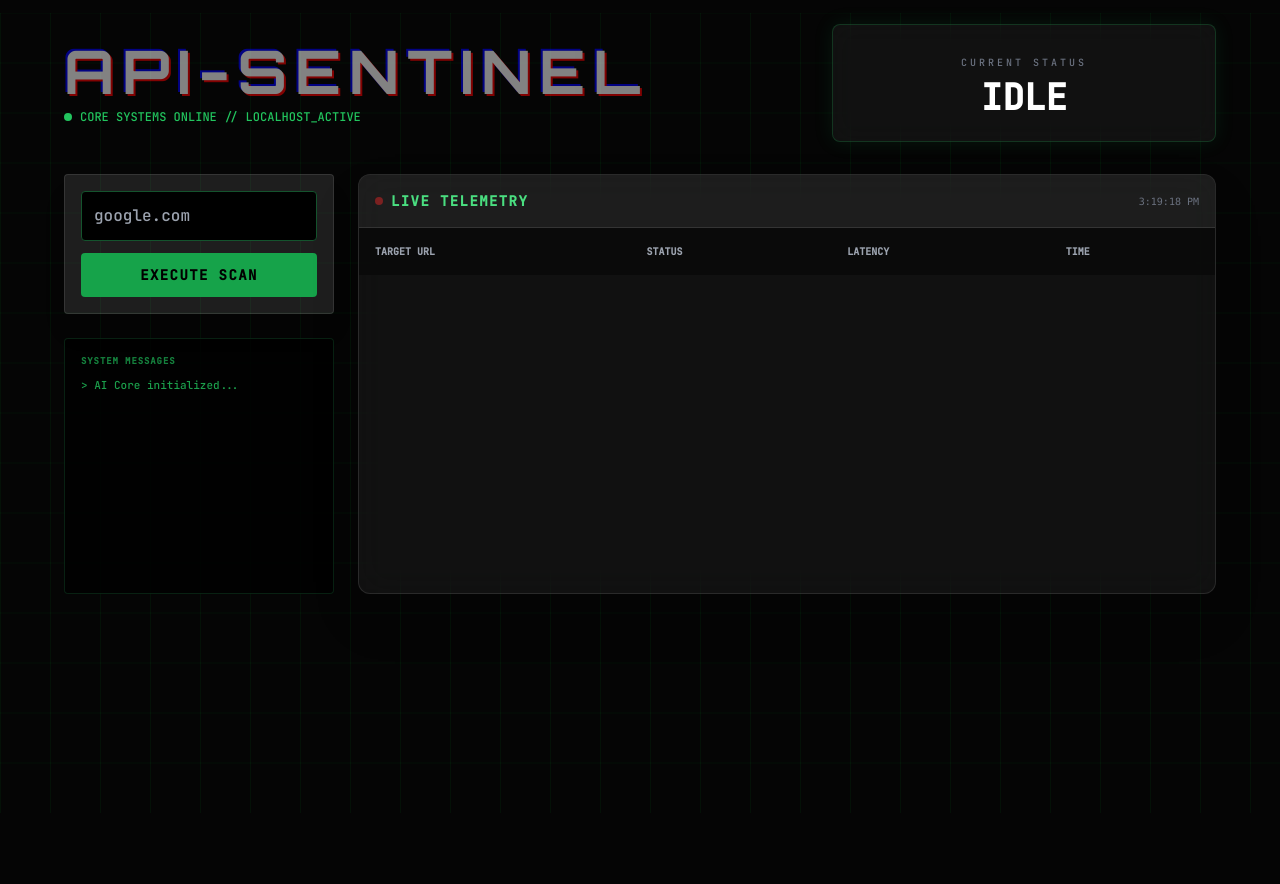
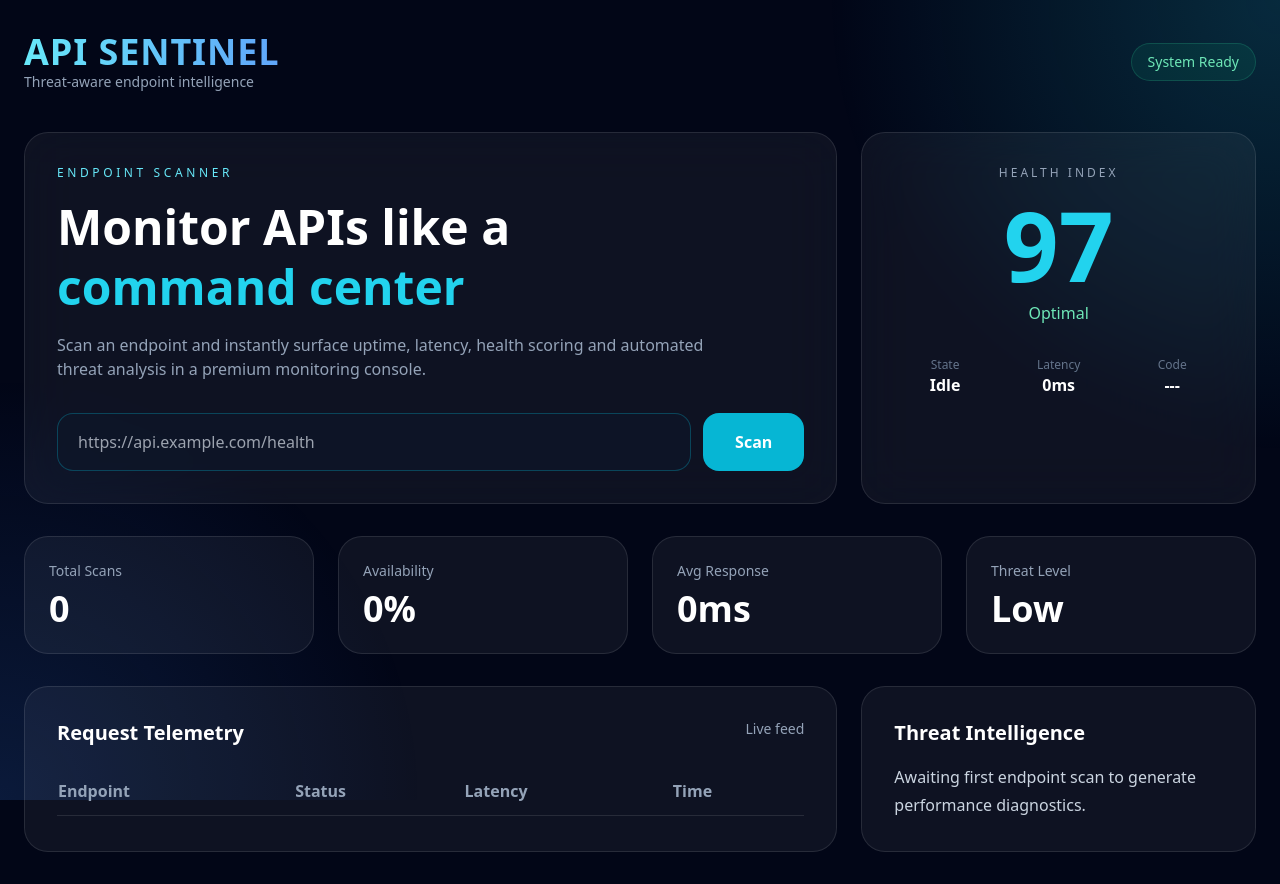
Before and after one commit to rajskillkamao-sys/api-sentinel, a website: page index.html in a window 1280 px wide. Before the commit the page ends 800 px from the top, so only its background shows below. Drawn offline with nearby package versions, Linux system fonts and the light colour scheme.

Commit message:
Upgrade API Sentinel premium UI

```diff
--- a/index.html
+++ b/index.html
@@ -2,194 +2,138 @@
 <html lang="en">
 
 <head>
-    <meta charset="UTF-8">
-    <title>API SENTINEL | PRO</title>
+    <meta charset="UTF-8" />
+    <meta name="viewport" content="width=device-width, initial-scale=1.0" />
+    <title>API Sentinel</title>
     <script src="https://cdn.tailwindcss.com"></script>
-    <style>
-        @import url('https://fonts.googleapis.com/css2?family=Orbitron:wght@400;700&family=JetBrains+Mono:wght@300;500&display=swap');
-
-        body {
-            font-family: 'JetBrains Mono', monospace;
-            background: #050505;
-            overflow-x: hidden;
-        }
-
-        .bg-grid {
-            position: fixed;
-            top: 0;
-            left: 0;
-            width: 100%;
-            height: 100%;
-            background-image: linear-gradient(rgba(0, 255, 65, 0.05) 1px, transparent 1px),
-                linear-gradient(90deg, rgba(0, 255, 65, 0.05) 1px, transparent 1px);
-            background-size: 50px 50px;
-            animation: moveGrid 20s linear infinite;
-            z-index: -1;
-        }
-
-        @keyframes moveGrid {
-            from {
-                transform: translateY(0);
-            }
-
-            to {
-                transform: translateY(50px);
-            }
-        }
-
-        .header-style {
-            font-family: 'Orbitron', sans-serif;
-            text-shadow: 2px 2px #ff0000, -2px -2px #0000ff;
-            letter-spacing: 0.5rem;
-        }
-
-        .glow-green {
-            text-shadow: 0 0 15px rgba(34, 197, 94, 0.8);
-        }
-
-        .fade-row {
-            animation: slideIn 0.3s ease-out forwards;
-        }
-
-        @keyframes slideIn {
-            from {
-                opacity: 0;
-                transform: translateX(-20px);
-            }
-
-            to {
-                opacity: 1;
-                transform: translateX(0);
-            }
-        }
-    </style>
 </head>
 
-<body class="text-white p-6">
-    <div class="bg-grid"></div>
-
-    <div class="max-w-6xl mx-auto flex flex-col md:flex-row justify-between items-center mb-8 gap-6">
-        <div class="text-center md:text-left">
-            <h1 class="text-4xl md:text-6xl font-black header-style animate-pulse mb-2">API-SENTINEL</h1>
-            <div class="flex items-center gap-2 text-green-500 text-xs">
-                <span class="inline-block w-2 h-2 bg-green-500 rounded-full animate-ping"></span>
-                CORE SYSTEMS ONLINE // LOCALHOST_ACTIVE
-            </div>
-        </div>
-
-        <div
-            class="bg-white/5 border border-green-500/20 backdrop-blur-md p-6 rounded-lg w-full max-w-sm text-center shadow-[0_0_20px_rgba(34,197,94,0.1)]">
-            <span class="text-gray-500 text-[10px] uppercase tracking-[0.3em]">Current Status</span>
-            <div id="status-display" class="text-4xl font-bold mt-1">IDLE</div>
-        </div>
+<body class="bg-slate-950 text-white min-h-screen overflow-hidden">
+    <div
+        class="fixed inset-0 bg-[radial-gradient(circle_at_top_right,rgba(34,211,238,0.18),transparent_30%),radial-gradient(circle_at_bottom_left,rgba(59,130,246,0.16),transparent_28%)]">
     </div>
 
-    <div class="max-w-6xl mx-auto grid grid-cols-1 lg:grid-cols-4 gap-6">
-        <div class="lg:col-span-1 space-y-6">
-            <div class="bg-white/10 p-4 rounded border border-white/10 shadow-xl">
-                <input id="url"
-                    class="w-full bg-black border border-green-900 p-3 text-green-400 rounded focus:border-green-400 outline-none mb-3 transition-all"
-                    placeholder="google.com">
-                <button onclick="checkAPI()"
-                    class="w-full bg-green-600 hover:bg-green-500 text-black font-bold py-3 rounded transform active:scale-95 transition-all uppercase text-sm tracking-widest">
-                    Execute Scan
-                </button>
+    <div class="relative max-w-7xl mx-auto px-6 py-8">
+        <header class="flex items-center justify-between mb-10">
+            <div>
+                <h1
+                    class="text-4xl font-bold tracking-wide bg-gradient-to-r from-cyan-300 to-blue-400 bg-clip-text text-transparent">
+                    API SENTINEL</h1>
+                <p class="text-slate-400 text-sm">Threat-aware endpoint intelligence</p>
+            </div>
+            <div class="px-4 py-2 rounded-full bg-emerald-500/10 border border-emerald-400/20 text-emerald-300 text-sm">
+                System Ready</div>
+        </header>
+
+        <section class="grid lg:grid-cols-3 gap-6 mb-8">
+            <div class="lg:col-span-2 bg-white/5 border border-white/10 rounded-3xl p-8 backdrop-blur-xl">
+                <p class="uppercase tracking-[0.3em] text-xs text-cyan-300">Endpoint scanner</p>
+                <h2 class="text-5xl font-bold mt-4 leading-tight">Monitor APIs like a<br><span
+                        class="text-cyan-400">command center</span></h2>
+                <p class="text-slate-400 mt-4 max-w-2xl">Scan an endpoint and instantly surface uptime, latency, health
+                    scoring and automated threat analysis in a premium monitoring console.</p>
+
+                <div class="mt-8 flex gap-3">
+                    <input id="url"
+                        class="flex-1 rounded-2xl px-5 py-4 bg-slate-900/70 border border-cyan-500/30 outline-none focus:border-cyan-400"
+                        placeholder="https://api.example.com/health" />
+                    <button onclick="checkAPI()"
+                        class="rounded-2xl px-8 py-4 bg-cyan-500 hover:bg-cyan-400 font-semibold transition">Scan</button>
+                </div>
             </div>
 
-            <div class="bg-black/80 border border-green-900/40 p-4 rounded h-64 overflow-hidden relative">
-                <div class="text-[9px] text-green-700 mb-2 font-bold uppercase tracking-widest">System Messages</div>
-                <div id="logs" class="text-[11px] text-green-500/80 leading-relaxed">
-                    <p>> AI Core initialized...</p>
+            <div class="bg-white/5 border border-white/10 rounded-3xl p-8 backdrop-blur-xl text-center">
+                <p class="text-slate-400 uppercase text-xs tracking-[0.25em]">Health Index</p>
+                <div id="scoreText" class="text-8xl font-bold text-cyan-400 mt-4">97</div>
+                <p id="healthLabel" class="text-emerald-300 mt-2">Optimal</p>
+                <div class="grid grid-cols-3 gap-3 mt-8 text-center">
+                    <div>
+                        <p class="text-xs text-slate-500">State</p>
+                        <p id="statusText" class="font-semibold">Idle</p>
+                    </div>
+                    <div>
+                        <p class="text-xs text-slate-500">Latency</p>
+                        <p id="latencyText" class="font-semibold">0ms</p>
+                    </div>
+                    <div>
+                        <p class="text-xs text-slate-500">Code</p>
+                        <p id="codeText" class="font-semibold">---</p>
+                    </div>
                 </div>
             </div>
-        </div>
+        </section>
 
-        <div
-            class="lg:col-span-3 bg-white/5 border border-white/10 backdrop-blur-lg rounded-xl overflow-hidden shadow-2xl">
-            <div class="bg-white/5 p-4 border-b border-white/10 flex justify-between items-center">
-                <h2 class="text-green-400 font-bold tracking-widest text-sm uppercase flex items-center gap-2">
-                    <span class="w-2 h-2 bg-red-600 rounded-full animate-pulse"></span> Live Telemetry
-                </h2>
-                <span class="text-[10px] text-gray-500 font-mono" id="clock">00:00:00</span>
+        <section class="grid lg:grid-cols-4 gap-6 mb-8">
+            <div class="bg-white/5 border border-white/10 rounded-3xl p-6">
+                <p class="text-slate-400 text-sm">Total Scans</p>
+                <p id="totalScans" class="text-4xl font-bold mt-2">0</p>
             </div>
-            <div class="overflow-x-auto">
+            <div class="bg-white/5 border border-white/10 rounded-3xl p-6">
+                <p class="text-slate-400 text-sm">Availability</p>
+                <p id="onlineRatio" class="text-4xl font-bold mt-2">0%</p>
+            </div>
+            <div class="bg-white/5 border border-white/10 rounded-3xl p-6">
+                <p class="text-slate-400 text-sm">Avg Response</p>
+                <p id="avgLatency" class="text-4xl font-bold mt-2">0ms</p>
+            </div>
+            <div class="bg-white/5 border border-white/10 rounded-3xl p-6">
+                <p class="text-slate-400 text-sm">Threat Level</p>
+                <p id="threatLevel" class="text-4xl font-bold mt-2">Low</p>
+            </div>
+        </section>
+
+        <section class="grid lg:grid-cols-3 gap-6">
+            <div class="lg:col-span-2 bg-white/5 border border-white/10 rounded-3xl p-8">
+                <div class="flex justify-between mb-5">
+                    <h3 class="text-xl font-semibold">Request Telemetry</h3><span class="text-slate-400 text-sm">Live
+                        feed</span>
+                </div>
                 <table class="w-full text-left">
-                    <thead class="bg-black/40 text-gray-400 text-[10px] uppercase font-bold">
+                    <thead class="text-slate-400 border-b border-white/10">
                         <tr>
-                            <th class="p-4">Target URL</th>
-                            <th class="p-4">Status</th>
-                            <th class="p-4">Latency</th>
-                            <th class="p-4">Time</th>
+                            <th class="py-3">Endpoint</th>
+                            <th>Status</th>
+                            <th>Latency</th>
+                            <th>Time</th>
                         </tr>
                     </thead>
-                    <tbody id="history" class="text-sm"></tbody>
+                    <tbody id="history"></tbody>
                 </table>
             </div>
-        </div>
+            <div class="bg-white/5 border border-white/10 rounded-3xl p-8">
+                <h3 class="text-xl font-semibold mb-4">Threat Intelligence</h3>
+                <p id="aiInsight" class="text-slate-300 leading-7">Awaiting first endpoint scan to generate performance
+                    diagnostics.</p>
+            </div>
+        </section>
     </div>
 
     <script>
-        setInterval(() => {
-            document.getElementById('clock').innerText = new Date().toLocaleTimeString();
-        }, 1000);
-
-        function addLog(msg) {
-            const logs = document.getElementById('logs');
-            const p = document.createElement('p');
-            p.innerHTML = `> ${msg}`;
-            logs.prepend(p);
-            if (logs.children.length > 10) logs.lastElementChild.remove();
+        let scans = []; let onlineCount = 0;
+        async function checkAPI() {
+            const input = document.getElementById('url'); const url = input.value.trim();
+            if (!url) return alert('Enter API URL');
+            document.getElementById('statusText').innerText = 'Scan';
+            const res = await fetch('/check', { method: 'POST', headers: { 'Content-Type': 'application/json' }, body: JSON.stringify({ url }) });
+            const data = await res.json();
+            renderResult(data.url || url, data.online ? 'ONLINE' : 'DOWN', data.latency || 0, data.status || 'ERR');
         }
-
-        async function checkAPI() {
-            const urlInput = document.getElementById("url");
-            let url = urlInput.value.trim();
-            const statusDisplay = document.getElementById("status-display");
-
-            if (!url) return alert("Enter a URL");
-
-            if (!url.startsWith('http')) {
-                url = 'https://' + url;
-            }
-
-            statusDisplay.innerHTML = `<span class="animate-pulse text-blue-400">SCANNING...</span>`;
-            addLog(`Requesting: ${url}`);
-
-            try {
-                const start = Date.now();
-                // mode 'no-cors' allows us to ping sites without a backend
-                await fetch(url, { mode: 'no-cors' });
-                const latency = Date.now() - start;
-                renderResult(url, "UP", latency);
-            } catch (error) {
-                renderResult(url, "DOWN", 0);
-            }
-        }
-
-        function renderResult(url, status, latency) {
-            const isUp = status === "UP";
-            const color = isUp ? "text-green-400" : "text-red-500";
-            const statusText = isUp ? "ACTIVE" : "OFFLINE";
-
-            // 1. Update Top Display
-            document.getElementById("status-display").innerHTML = `
-                <span class="${color} glow-green font-black">${statusText}</span>
-                <div class="text-[10px] text-gray-400">${latency} MS</div>
-            `;
-
-            // 2. Update Table
-            const historyBody = document.getElementById("history");
-            const row = document.createElement("tr");
-            row.className = "border-b border-white/5 fade-row hover:bg-white/5";
-            row.innerHTML = `
-                <td class="p-4 font-bold text-gray-300 truncate max-w-[200px]">${url}</td>
-                <td class="p-4 ${color} font-black">${statusText}</td>
-                <td class="p-4 text-gray-400">${latency}ms</td>
-                <td class="p-4 text-gray-600 text-[10px] font-mono">${new Date().toLocaleTimeString()}</td>
-            `;
-            historyBody.prepend(row);
-
-            addLog(`${url} -> ${statusText} [${latency}ms]`);
+        function renderResult(url, status, latency, code) {
+            document.getElementById('statusText').innerText = status;
+            document.getElementById('latencyText').innerText = latency + 'ms';
+            document.getElementById('codeText').innerText = code;
+            scans.push(latency); if (status === 'ONLINE') onlineCount++;
+            const score = Math.max(25, 100 - Math.floor(latency / 4) - (status === 'DOWN' ? 35 : 0));
+            document.getElementById('scoreText').innerText = score;
+            document.getElementById('healthLabel').innerText = score > 85 ? 'Optimal' : score > 65 ? 'Stable' : score > 45 ? 'Warning' : 'Critical';
+            document.getElementById('totalScans').innerText = scans.length;
+            document.getElementById('onlineRatio').innerText = Math.round((onlineCount / scans.length) * 100) + '%';
+            document.getElementById('avgLatency').innerText = Math.round(scans.reduce((a, b) => a + b, 0) / scans.length) + 'ms';
+            document.getElementById('threatLevel').innerText = latency < 150 ? 'Low' : latency < 400 ? 'Medium' : 'High';
+            document.getElementById('aiInsight').innerText = status === 'DOWN' ? 'Endpoint unreachable. Connection failed or upstream service returned a critical response.' : latency < 150 ? 'No abnormal latency spikes detected. TLS negotiation and response stability appear healthy.' : latency < 400 ? 'Moderate response delay detected. Consider caching or database query optimization.' : 'High latency pattern detected. Infrastructure or third-party dependency bottlenecks may need investigation.';
+            const row = document.createElement('tr'); row.className = 'border-b border-white/5';
+            row.innerHTML = `<td class="py-4">${url}</td><td>${status}</td><td>${latency}ms</td><td>${new Date().toLocaleTimeString()}</td>`;
+            document.getElementById('history').prepend(row);
         }
     </script>
 </body>
```
Also changed, not shown: server.js (+38 -43 lines), 1 other file.
